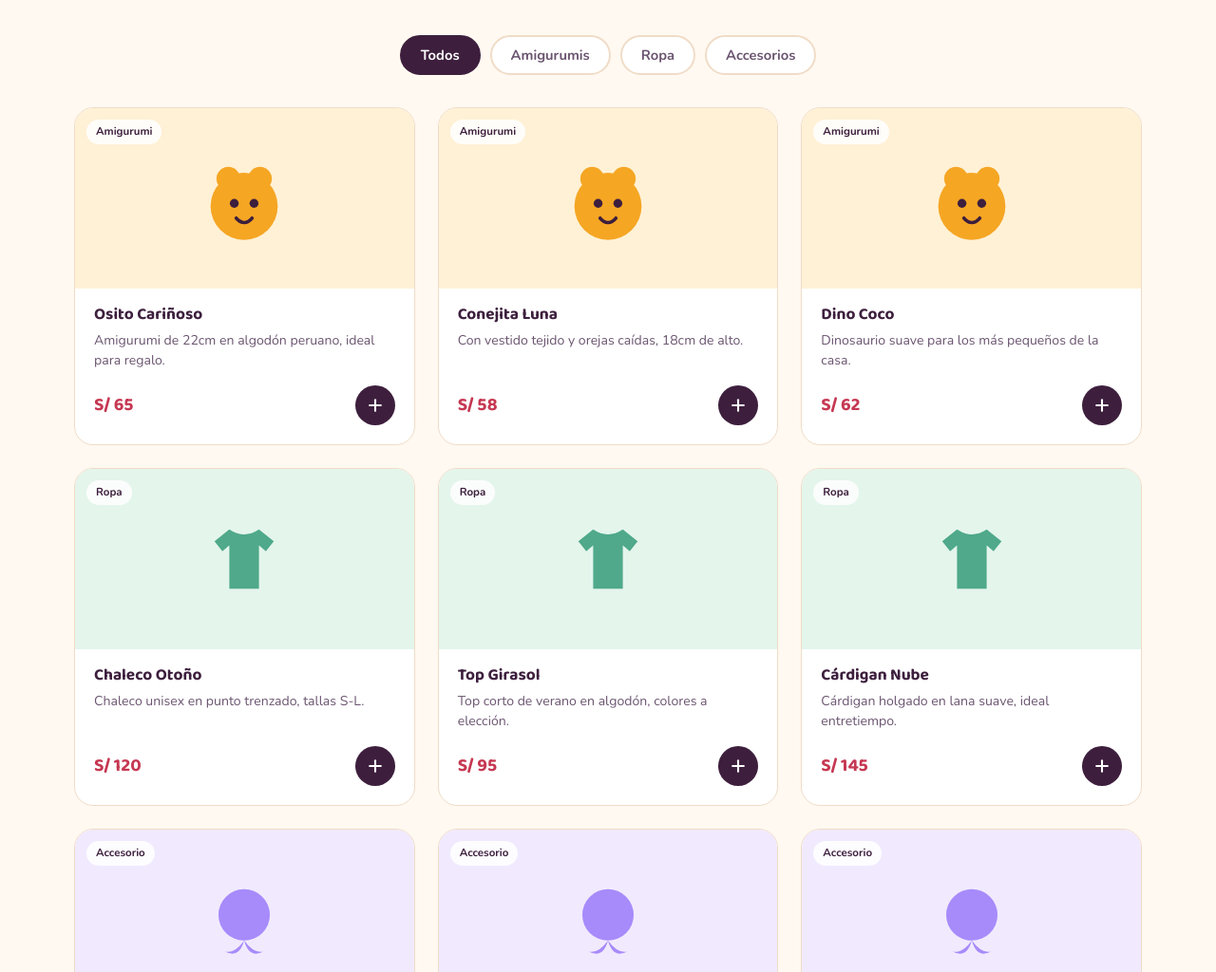
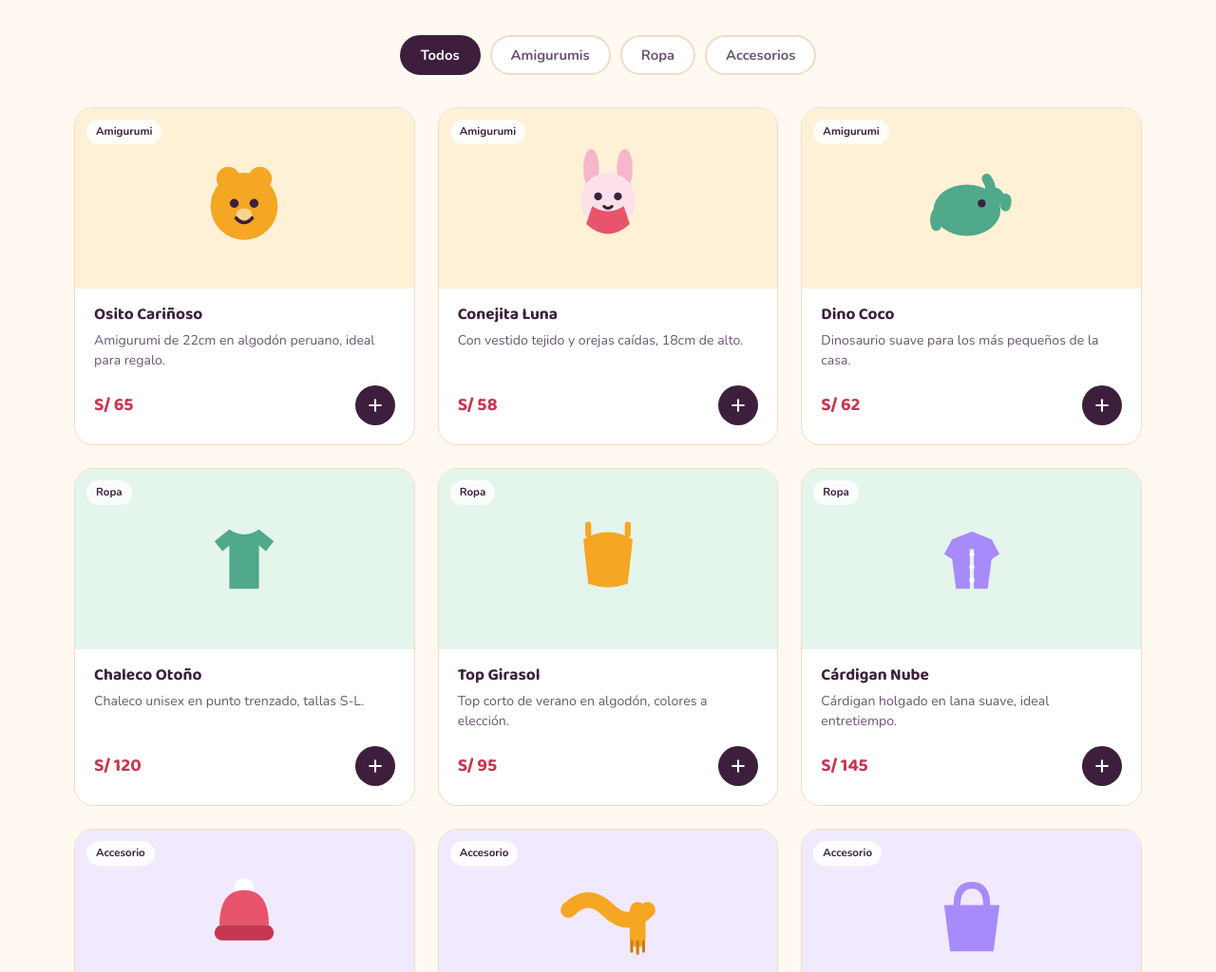
Before and after one commit to tejidosnicogurumi-debug/nicogurumi-tienda, a website: page index.html in a window 1280 px wide. Shown: the part 1223-2247 px from the top of the page at 95% size. Drawn offline with nearby package versions, Linux system fonts and the light colour scheme.

Commit message:
Add files via upload

```diff
--- a/index.html
+++ b/index.html
@@ -170,7 +170,7 @@
   .card:hover{transform:translateY(-6px); box-shadow:0 16px 30px rgba(61,31,61,.1);}
   .card-media{
     height:190px; display:flex; align-items:center; justify-content:center;
-    position:relative;
+    position:relative; overflow:hidden;
   }
   .card-media svg{width:104px; height:104px;}
   .card-tag{
@@ -290,7 +290,7 @@
   .empty-cart svg{width:64px; height:64px; margin:0 auto 14px; color:var(--line);}
   .cart-item{display:flex; gap:14px; align-items:center;}
   .cart-item .ci-media{
-    width:64px; height:64px; border-radius:14px; flex-shrink:0;
+    width:64px; height:64px; border-radius:14px; flex-shrink:0; overflow:hidden;
     display:flex; align-items:center; justify-content:center;
   }
   .cart-item .ci-media svg{width:38px; height:38px;}
@@ -830,12 +830,32 @@
 
 <script>
   // ---------- Data ----------
+  // Íconos de categoría (se usan solo si un producto no tiene ilustración propia)
   const ICONS = {
     amigurumi: `<svg viewBox="0 0 100 100" fill="none"><circle cx="50" cy="58" r="34" fill="#F5A623"/><circle cx="34" cy="30" r="12" fill="#F5A623"/><circle cx="66" cy="30" r="12" fill="#F5A623"/><circle cx="40" cy="55" r="4.5" fill="#3D1F3D"/><circle cx="60" cy="55" r="4.5" fill="#3D1F3D"/><path d="M42 70c5 6 11 6 16 0" stroke="#3D1F3D" stroke-width="3.5" stroke-linecap="round"/></svg>`,
     ropa: `<svg viewBox="0 0 100 100" fill="none"><path d="M35 20 L20 32 L28 42 L35 36 V80 H65 V36 L72 42 L80 32 L65 20 Q50 30 35 20Z" fill="#4FA98A"/></svg>`,
     accesorios: `<svg viewBox="0 0 100 100" fill="none"><ellipse cx="50" cy="45" rx="26" ry="26" fill="#A78BFA"/><path d="M50 71 Q40 85 30 82 Q45 90 50 71Z" fill="#A78BFA"/><path d="M50 71 Q60 85 70 82 Q55 90 50 71Z" fill="#A78BFA"/></svg>`
   };
   const BG = {amigurumi:'#FFF1D6', ropa:'#E4F5EC', accesorios:'#F1EAFE'};
+
+  // Ilustración propia por producto (id → SVG). Se usa mientras no haya foto real.
+  const PRODUCT_ICONS = {
+    1: `<svg viewBox="0 0 100 100" fill="none"><circle cx="50" cy="58" r="34" fill="#F5A623"/><circle cx="34" cy="30" r="12" fill="#F5A623"/><circle cx="66" cy="30" r="12" fill="#F5A623"/><circle cx="40" cy="55" r="4.5" fill="#3D1F3D"/><circle cx="60" cy="55" r="4.5" fill="#3D1F3D"/><ellipse cx="50" cy="66" rx="8" ry="6" fill="#fff" opacity=".5"/><path d="M42 70c5 6 11 6 16 0" stroke="#3D1F3D" stroke-width="3.5" stroke-linecap="round"/></svg>`,
+    2: `<svg viewBox="0 0 100 100" fill="none"><ellipse cx="33" cy="20" rx="8" ry="20" fill="#F7B6C9"/><ellipse cx="67" cy="20" rx="8" ry="20" fill="#F7B6C9"/><circle cx="50" cy="52" r="28" fill="#FDE1EA"/><path d="M28 76 Q50 96 72 76 L66 58 Q50 68 34 58Z" fill="#E8546B"/><circle cx="40" cy="48" r="4" fill="#3D1F3D"/><circle cx="60" cy="48" r="4" fill="#3D1F3D"/><path d="M46 58q4 4 8 0" stroke="#3D1F3D" stroke-width="3" stroke-linecap="round"/></svg>`,
+    3: `<svg viewBox="0 0 100 100" fill="none"><ellipse cx="45" cy="62" rx="34" ry="26" fill="#4FA98A"/><path d="M65 30 Q72 40 66 46 Q78 40 78 52 Q88 46 84 58" stroke="#4FA98A" stroke-width="10" stroke-linecap="round" stroke-linejoin="round" fill="none"/><path d="M20 60 Q10 66 14 78" stroke="#4FA98A" stroke-width="10" stroke-linecap="round" fill="none"/><circle cx="60" cy="55" r="4" fill="#3D1F3D"/></svg>`,
+    4: `<svg viewBox="0 0 100 100" fill="none"><path d="M35 20 L20 32 L28 42 L35 36 V80 H65 V36 L72 42 L80 32 L65 20 Q50 30 35 20Z" fill="#4FA98A"/></svg>`,
+    5: `<svg viewBox="0 0 100 100" fill="none"><path d="M30 25 L30 15 M70 25 L70 15" stroke="#F5A623" stroke-width="6" stroke-linecap="round"/><path d="M25 30 Q50 15 75 30 L70 75 Q50 82 30 75 Z" fill="#F5A623"/></svg>`,
+    6: `<svg viewBox="0 0 100 100" fill="none"><path d="M50 22 L30 30 L22 45 L30 50 L34 80 H48 V40 H52 V80 H66 L70 50 L78 45 L70 30Z" fill="#A78BFA"/><circle cx="50" cy="45" r="2.5" fill="#fff"/><circle cx="50" cy="58" r="2.5" fill="#fff"/><circle cx="50" cy="71" r="2.5" fill="#fff"/></svg>`,
+    7: `<svg viewBox="0 0 100 100" fill="none"><circle cx="50" cy="18" r="10" fill="#fff"/><path d="M25 55 Q25 20 50 20 Q75 20 75 55 Z" fill="#E8546B"/><rect x="20" y="55" width="60" height="16" rx="8" fill="#C63852"/></svg>`,
+    8: `<svg viewBox="0 0 100 100" fill="none"><path d="M10 40 Q30 20 50 40 T90 40" stroke="#F5A623" stroke-width="16" stroke-linecap="round" fill="none"/><path d="M80 40 L80 70" stroke="#F5A623" stroke-width="16" stroke-linecap="round"/><path d="M74 72 L74 82 M80 72 L80 84 M86 72 L86 82" stroke="#C97E10" stroke-width="3" stroke-linecap="round"/></svg>`,
+    9: `<svg viewBox="0 0 100 100" fill="none"><path d="M35 35 Q35 15 50 15 Q65 15 65 35" stroke="#A78BFA" stroke-width="7" fill="none" stroke-linecap="round"/><path d="M22 35 H78 L72 82 H28Z" fill="#A78BFA"/></svg>`,
+  };
+  // Devuelve la foto real si el producto ya tiene una (campo "img"),
+  // si no, su ilustración propia, y si tampoco existe, el ícono genérico de su categoría.
+  function productMedia(p){
+    if(p.img) return `<img src="${p.img}" alt="${p.name}" style="width:100%;height:100%;object-fit:cover;">`;
+    return PRODUCT_ICONS[p.id] || ICONS[p.cat];
+  }
 
   const products = [
     {id:1, cat:'amigurumi', name:'Osito Cariñoso', desc:'Amigurumi de 22cm en algodón peruano, ideal para regalo.', price:65},
@@ -862,7 +882,7 @@
       <article class="card">
         <div class="card-media" style="background:${BG[p.cat]}">
           <span class="card-tag">${CAT_LABEL[p.cat]}</span>
-          ${ICONS[p.cat]}
+          ${productMedia(p)}
         </div>
         <div class="card-body">
           <h3>${p.name}</h3>
@@ -933,7 +953,7 @@
       total += p.price * c.qty;
       return `
         <div class="cart-item">
-          <div class="ci-media" style="background:${BG[p.cat]}">${ICONS[p.cat]}</div>
+          <div class="ci-media" style="background:${BG[p.cat]}">${productMedia(p)}</div>
           <div class="ci-info">
             <h4>${p.name}</h4>
             <span class="price">S/ ${p.price}</span>
```
